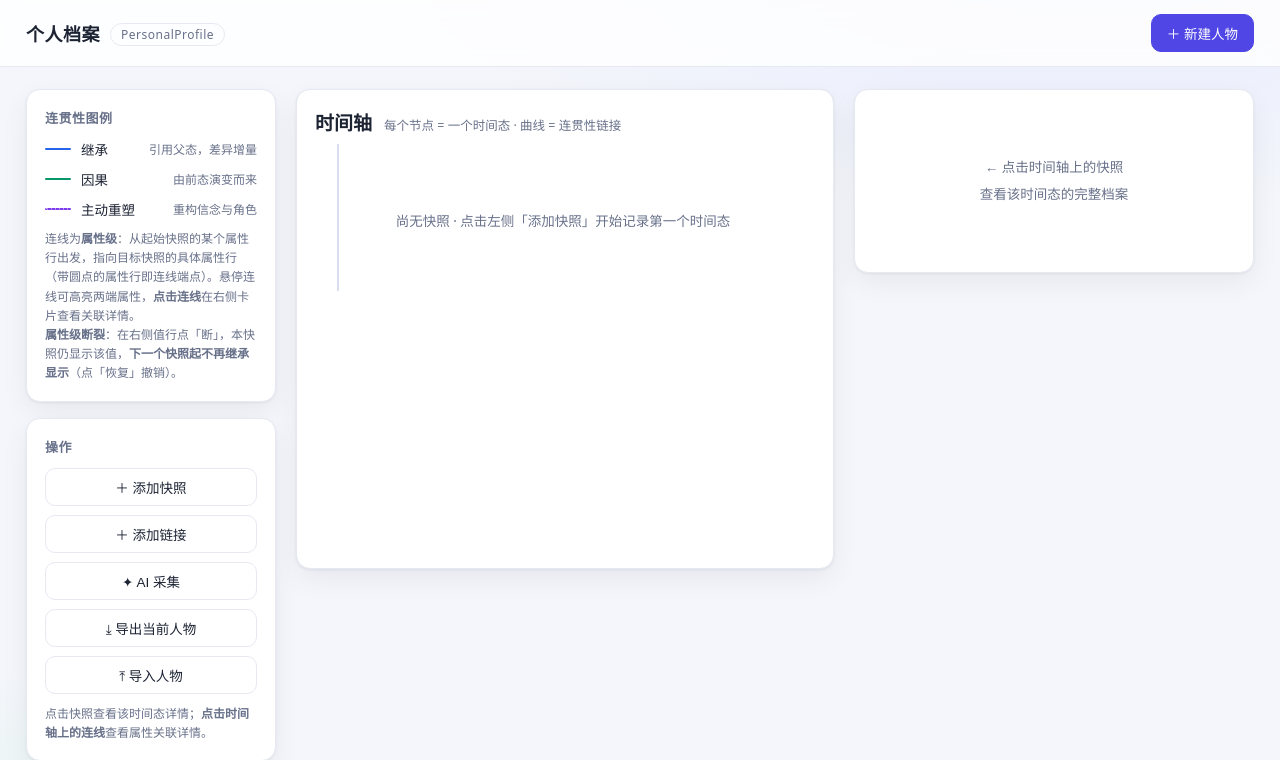
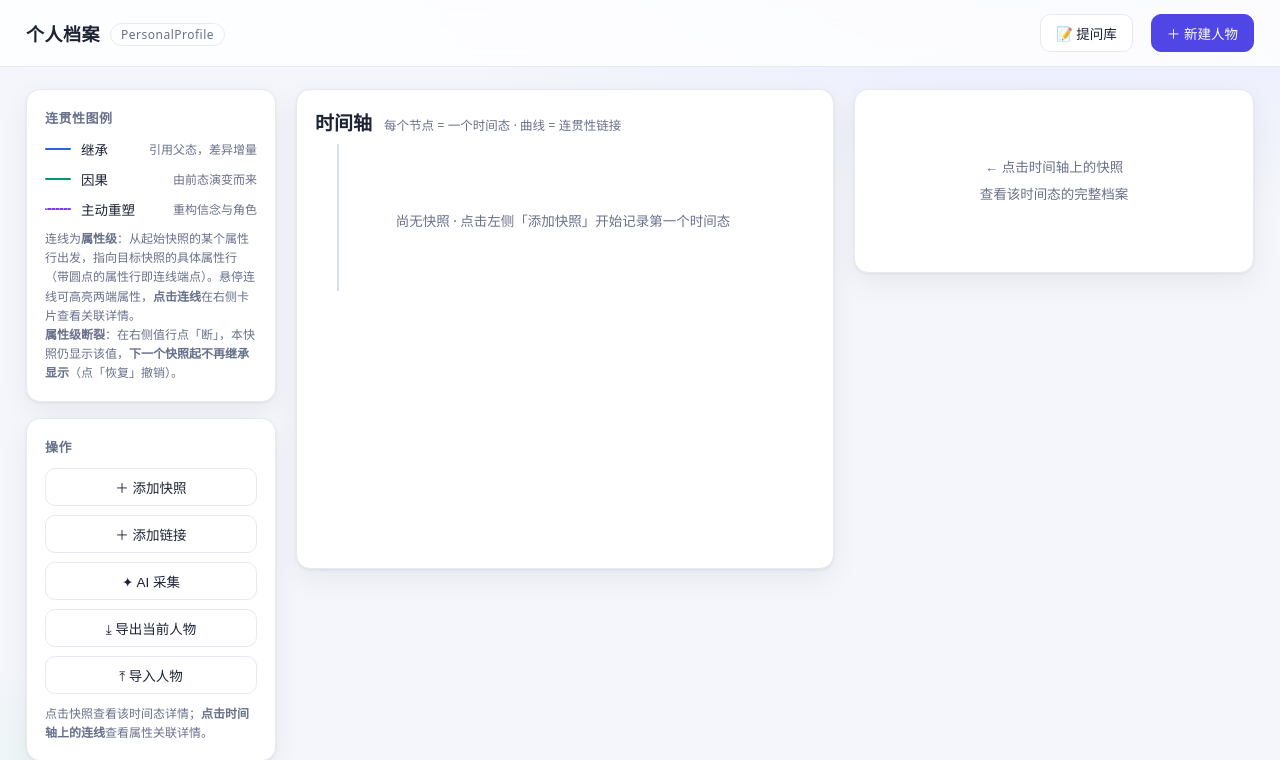
Before and after one commit to zhangdapaohub/PersonalProfile, a Python web app: template personal_profile/web/templates/index.html in a window 1280 px wide. Shown: the top 760 px of the page. Run offline with Jinja, Linux system fonts and the light colour scheme; the template is opened without the code that fills it, so the values that code supplies are empty.

Commit message:
fix: 全继承节点不显示删除按钮 + 主页面提问库入口
- detail.js：新增 countOwn(node, sid)，子树内无本态覆盖时隐藏整节点 🗑 按钮
- index.html：顶栏新增「📝 提问库」入口按钮（/qbank）
- style.css：a.btn 去下划线，与其他按钮样式一致

```diff
--- a/personal_profile/web/static/css/style.css
+++ b/personal_profile/web/static/css/style.css
@@ -106,6 +106,7 @@ body {
 .btn.warn { color: #b45309; }
 .btn.warn:hover { border-color: #b45309; color: #b45309; }
 .btn.mini { padding: 3px 9px; font-size: 12px; border-radius: 7px; }
+a.btn { text-decoration: none; display: inline-flex; align-items: center; }
 
 /* ---------- 时间轴 ---------- */
 .timeline-card { min-height: 480px; }
--- a/personal_profile/web/static/js/detail.js
+++ b/personal_profile/web/static/js/detail.js
@@ -54,6 +54,11 @@ function buildTree(trace, order) {
 const countLeaves = n =>
   n.leaves.length + [...n.children.values()].reduce((s, c) => s + countLeaves(c), 0);
 
+/* 子树内本态覆盖的叶子数：为 0 说明整个节点全是继承值，不该出现删除节点按钮 */
+const countOwn = (n, sid) =>
+  n.leaves.filter(([, it]) => it.source === sid).length +
+  [...n.children.values()].reduce((s, c) => s + countOwn(c, sid), 0);
+
 /* ---------- 行渲染 ---------- */
 
 function leafRow(path, item, sid) {
@@ -78,10 +83,11 @@ function renderGroup(node, sid) {
   const t = tmplAt(node.segs);
   const name = (t && t.name) || node.segs[node.segs.length - 1];
   const prefix = node.segs.join(".");
+  const ownLeaves = countOwn(node, sid);
   return `<details open class="tree-group">
     <summary class="tree-title">${esc(name)} <span class="tree-cnt">${countLeaves(node)}</span>
-      <button class="btn mini danger node-del" title="删除整个节点（该子树全部本态覆盖；继承项不删）"
-        onclick="event.preventDefault(); event.stopPropagation(); delNode('${esc(prefix)}')">🗑</button>
+      ${ownLeaves ? `<button class="btn mini danger node-del" title="删除整个节点（该子树全部本态覆盖；继承项不删）"
+        onclick="event.preventDefault(); event.stopPropagation(); delNode('${esc(prefix)}')">🗑</button>` : ""}
     </summary>
     <div class="tree-body">
       ${[...node.children.values()].map(c => renderGroup(c, sid)).join("")}
--- a/personal_profile/web/templates/index.html
+++ b/personal_profile/web/templates/index.html
@@ -11,6 +11,7 @@
 <header class="topbar">
   <div class="brand">个人档案<span class="brand-en">PersonalProfile</span></div>
   <nav class="person-tabs" id="personTabs"></nav>
+  <a class="btn" href="/qbank" title="逐题采集，答题直接转快照">📝 提问库</a>
   <button class="btn primary" onclick="openModal('personModal')">＋ 新建人物</button>
 </header>
 
```
